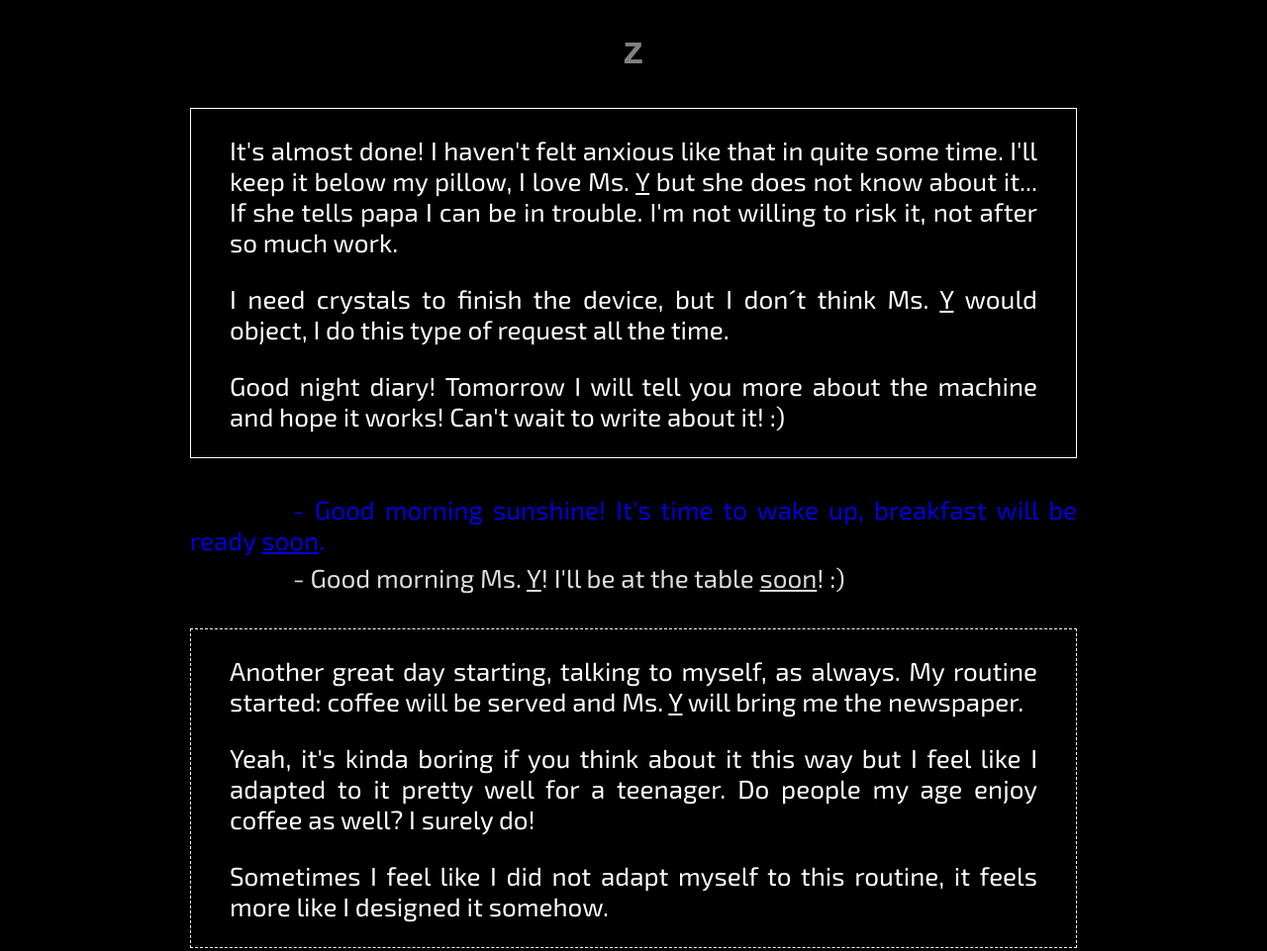
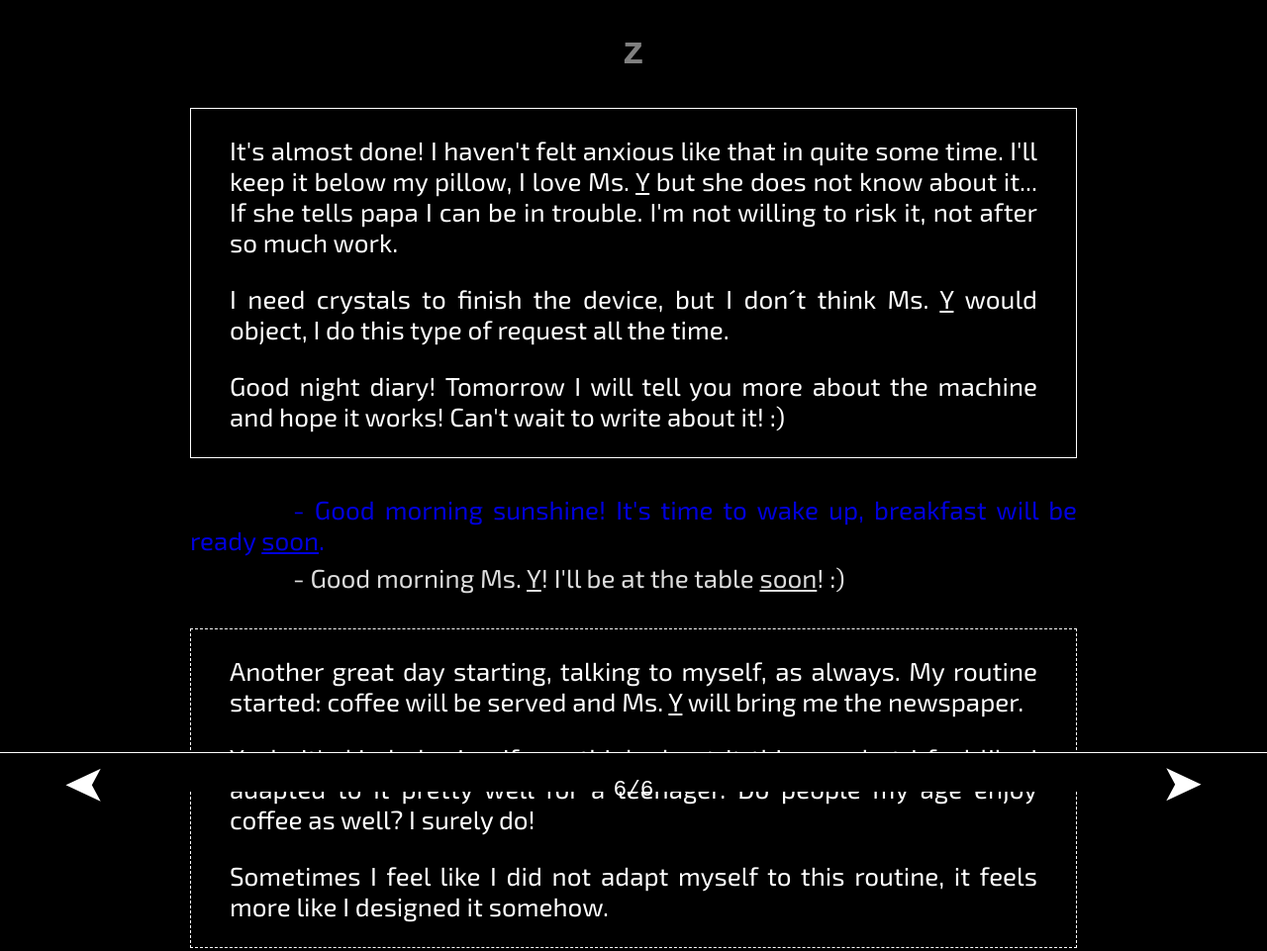
Before and after one commit to cortela/cortela.github.io, a plain HTML site: page index.html in a window 1280 px wide. Shown: the top 961 px of the page at 99% size. Drawn offline with nearby package versions, Linux system fonts and the light colour scheme.

Commit message:
Added sticky footer.

```diff
--- a/main.css
+++ b/main.css
@@ -29,8 +29,7 @@ p {
 }
 
 .content {
-    height: 85%;
-    margin: 0 15% 0 15%;
+    margin: 0 15% 5% 15%;
 }
 
 @media only screen and (max-width: 600px) {
@@ -68,6 +67,10 @@ footer {
     background: black;
     border-top: 1px solid;
     height: 5%;
+    position: fixed;
+    width: 100%;
+    bottom: 0;
+    box-sizing: border-box;
 }
 
 footer .previousArrow {
```
